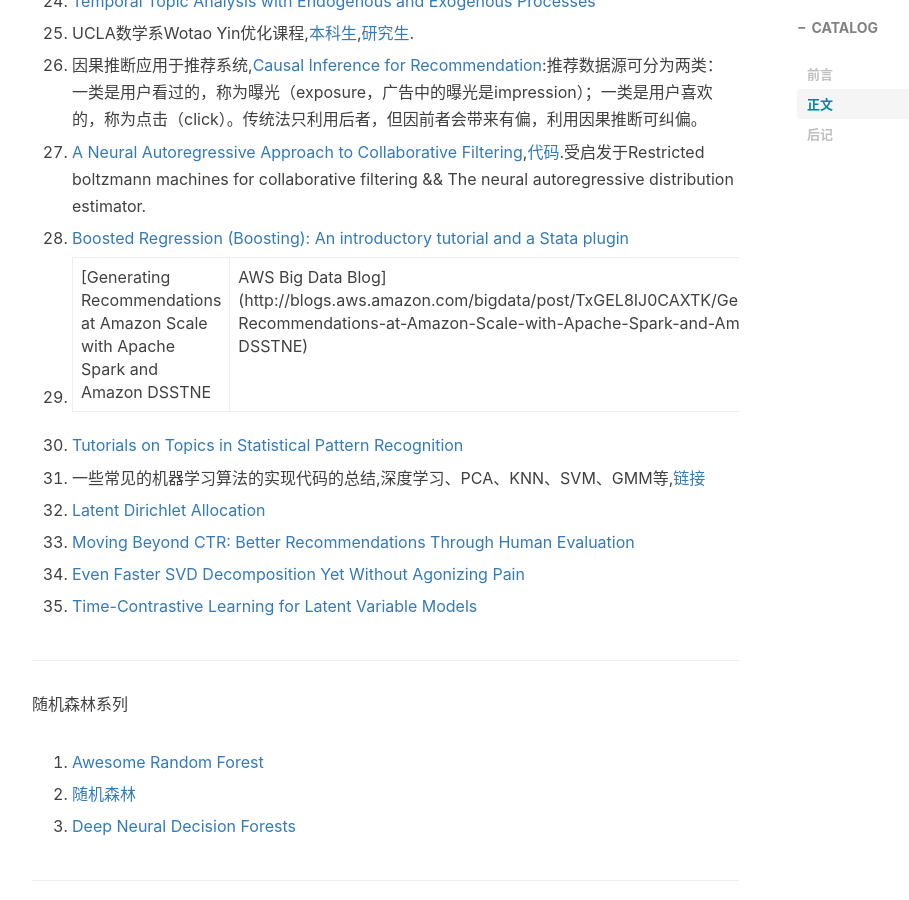
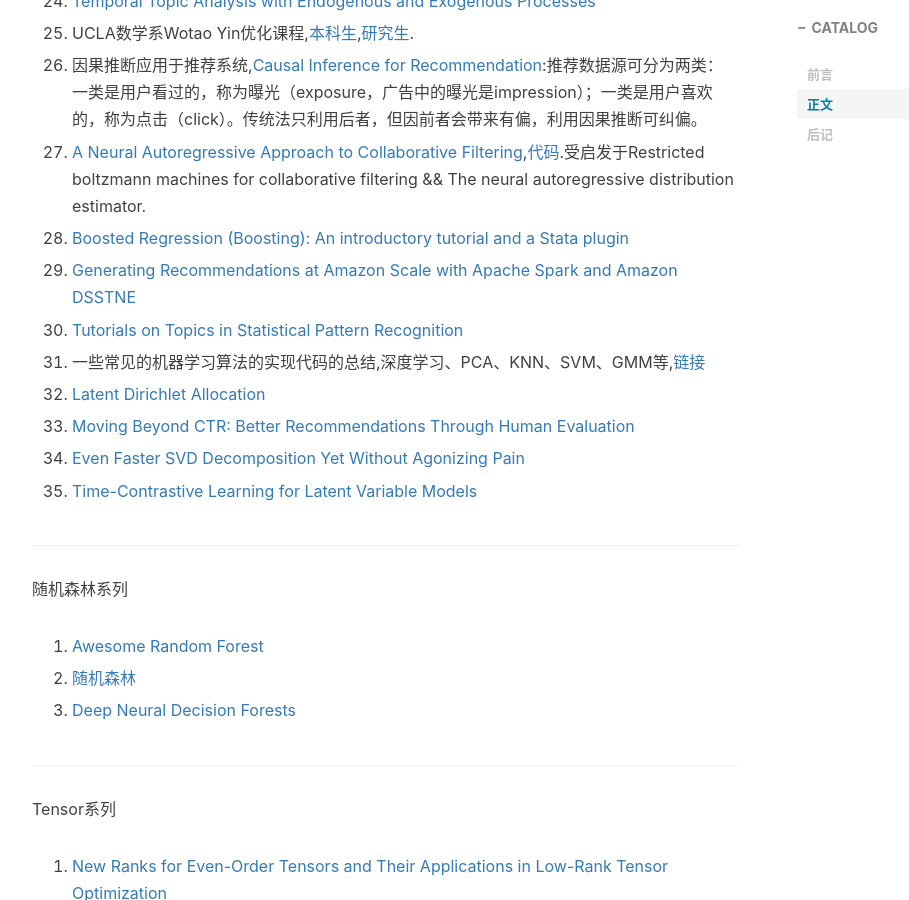
Before and after one commit to CoolIceFire/CoolIceFire.github.io, a Jekyll site: the page built from _posts/2016-06-30-Learning.markdown, in a window 1280 px wide and 900 px high, scrolled down 1694 px. Shown: the whole window, without its empty margins (233-1142 px from the left). Built offline with Jekyll 4.4.1, drawn with Linux system fonts in a browser that asks for light colours; nearby versions of some CDN libraries; comment, search, counter and statistics services are not loaded.

Commit message:
Update 2016-06-30-Learning.markdown

```diff
--- a/_posts/2016-06-30-Learning.markdown
+++ b/_posts/2016-06-30-Learning.markdown
@@ -79,7 +79,7 @@
 
 28. [Boosted Regression (Boosting): An introductory tutorial and a Stata plugin](http://www.schonlau.net/publication/05stata_boosting.pdf)
 
-29. [Generating Recommendations at Amazon Scale with Apache Spark and Amazon DSSTNE | AWS Big Data Blog](http://blogs.aws.amazon.com/bigdata/post/TxGEL8IJ0CAXTK/Generating-Recommendations-at-Amazon-Scale-with-Apache-Spark-and-Amazon-DSSTNE)
+29. [Generating Recommendations at Amazon Scale with Apache Spark and Amazon DSSTNE](http://blogs.aws.amazon.com/bigdata/post/TxGEL8IJ0CAXTK/Generating-Recommendations-at-Amazon-Scale-with-Apache-Spark-and-Amazon-DSSTNE)
 
 30. [Tutorials on Topics in Statistical Pattern Recognition](http://homepages.inf.ed.ac.uk/rbf/IAPR/researchers/PPRPAGES/pprtut.htm)
 
```
